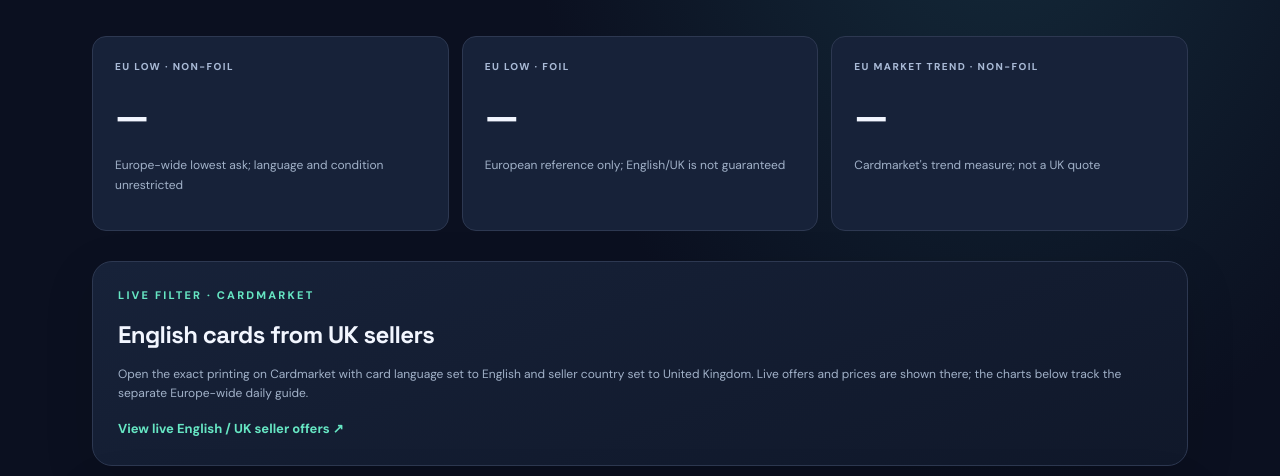
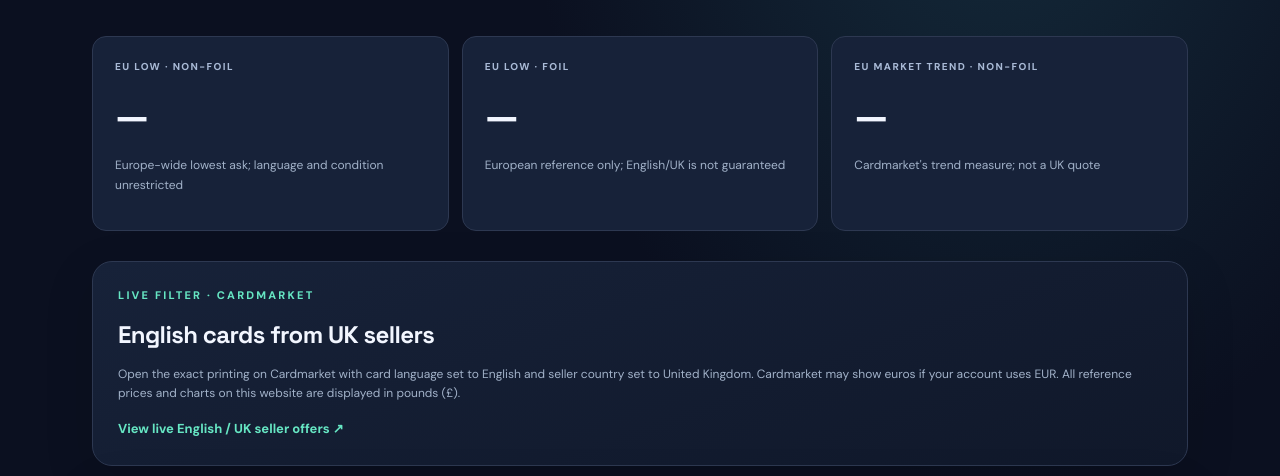
Before and after one commit to chrisnormanprojects/MTG, a plain HTML site: page card.html in a window 1280 px wide. Shown: the part 273-749 px from the top of the page. Drawn offline with Linux system fonts and the light colour scheme.

Commit message:
Explain GBP reference prices versus external Cardmarket account currency

```diff
--- a/card.html
+++ b/card.html
@@ -8,7 +8,7 @@
 <article class="price-box"><p class="eyebrow">EU LOW · NON-FOIL</p><div id="eu-price" class="big-price">—</div><p id="eu-note" class="muted">Europe-wide lowest ask; language and condition unrestricted</p></article>
 <article class="price-box"><p class="eyebrow">EU LOW · FOIL</p><div id="eu-foil-price" class="big-price">—</div><p class="muted">European reference only; English/UK is not guaranteed</p></article>
 <article class="price-box"><p class="eyebrow">EU MARKET TREND · NON-FOIL</p><div id="trend-price" class="big-price">—</div><p class="muted">Cardmarket's trend measure; not a UK quote</p></article></section>
-<section class="panel uk-live-panel"><p class="eyebrow">LIVE FILTER · CARDMARKET</p><h2>English cards from UK sellers</h2><p class="muted">Open the exact printing on Cardmarket with card language set to English and seller country set to United Kingdom. Live offers and prices are shown there; the charts below track the separate Europe-wide daily guide.</p><a id="uk-marketplace" class="text-link" target="_blank" rel="noopener noreferrer">View live English / UK seller offers ↗</a></section>
+<section class="panel uk-live-panel"><p class="eyebrow">LIVE FILTER · CARDMARKET</p><h2>English cards from UK sellers</h2><p class="muted">Open the exact printing on Cardmarket with card language set to English and seller country set to United Kingdom. Cardmarket may show euros if your account uses EUR. All reference prices and charts on this website are displayed in pounds (£).</p><a id="uk-marketplace" class="text-link" target="_blank" rel="noopener noreferrer">View live English / UK seller offers ↗</a></section>
 <section class="panel chart-panel"><div class="section-head"><div><p class="eyebrow">PRICE EVOLUTION</p><h2>Daily price history</h2></div><div class="filter-row"><select id="series" aria-label="Price series"><option value="eu">EU low (GBP estimate)</option><option value="trend">EU trend (GBP estimate)</option><option value="foil">EU foil low (GBP estimate)</option></select><select id="range" aria-label="Date range"><option value="30">30 days</option><option value="90" selected>90 days</option><option value="365">1 year</option><option value="all">All history</option></select></div></div>
 <div id="chart-subtitle" class="muted">Collecting historical data…</div><div id="chart" class="chart" role="img" aria-label="Price history graph"></div><div class="axis-note" id="axis-note"></div><p class="foot-note">History begins with the first successful daily import. Missing prices are not filled in or fabricated. Each day is stored separately.</p></section>
 <div class="notes"><div><h3>Printing details</h3><p id="details"></p><a id="marketplace-link" class="text-link" rel="noopener noreferrer" target="_blank">View all offers for this printing ↗</a></div><div><h3>Source & freshness</h3><p id="freshness">Checking data…</p></div></div>
```
